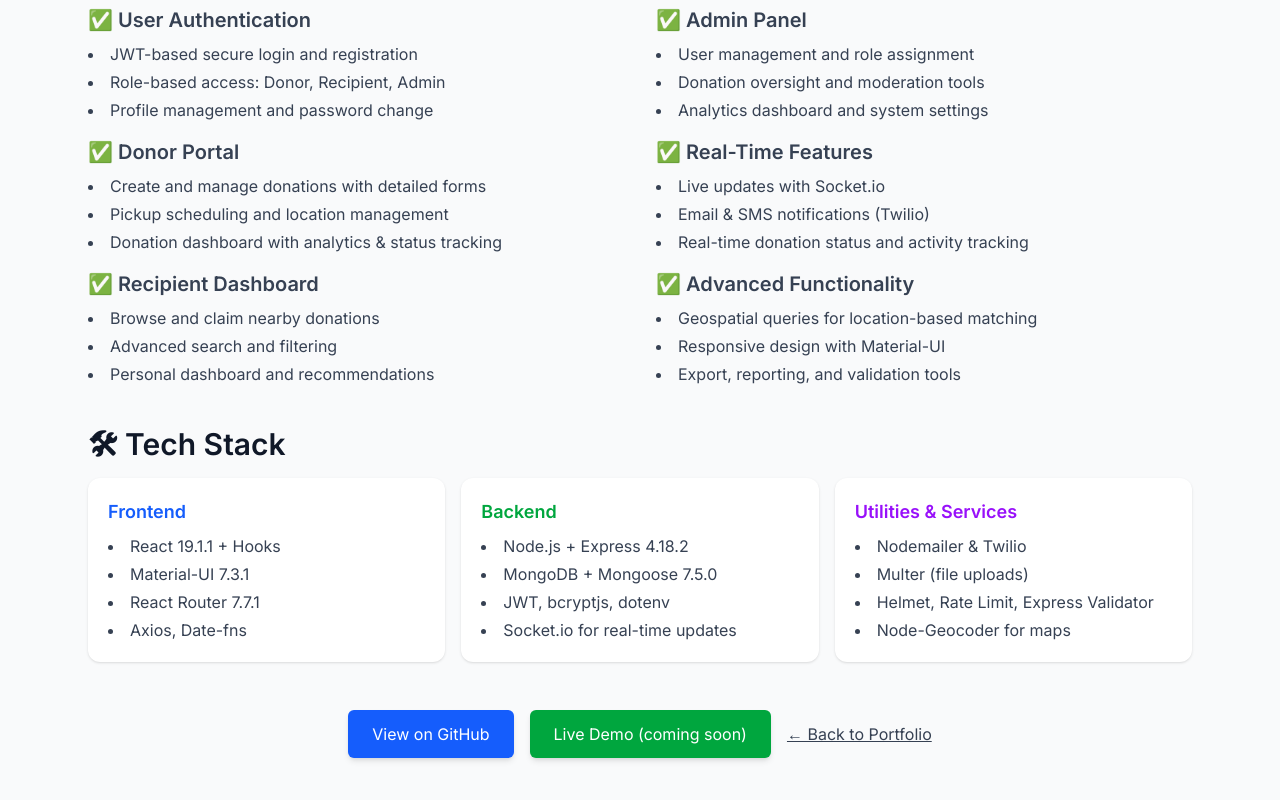
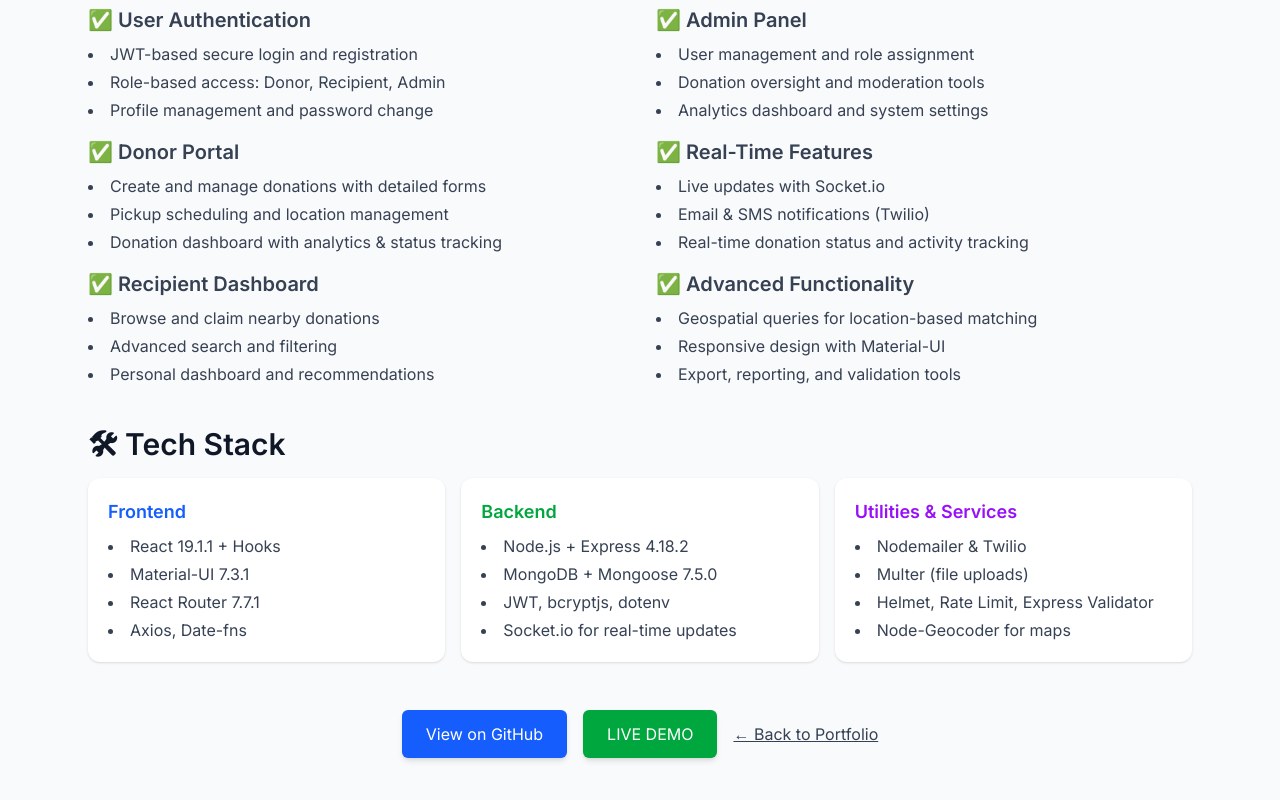
Before and after one commit to ankesh15/portfolio, a Next.js app: page /portfolio/food-distribution in a window 1280 px wide. Shown: the part 686-1486 px from the top of the page. Built offline with nearby package versions, Linux system fonts and the light colour scheme.

Commit message:
updates link

```diff
--- a/src/app/portfolio/food-distribution/page.tsx
+++ b/src/app/portfolio/food-distribution/page.tsx
@@ -161,12 +161,12 @@ export default function FoodDistributionPage() {
                     </a>
 
                     <a
-                        href="#"
+                        href="https://food-distribution-platform.vercel.app/"
                         target="_blank"
                         rel="noopener noreferrer"
                         className="px-6 py-3 bg-green-600 hover:bg-green-700 text-white rounded-md shadow-md transition"
                     >
-                        Live Demo (coming soon)
+                        LIVE DEMO
                     </a>
 
                     <Link
```
